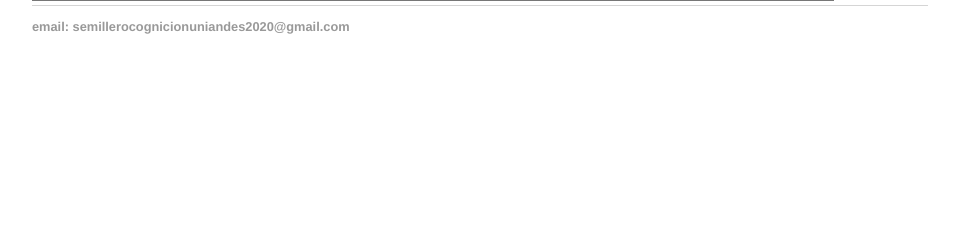
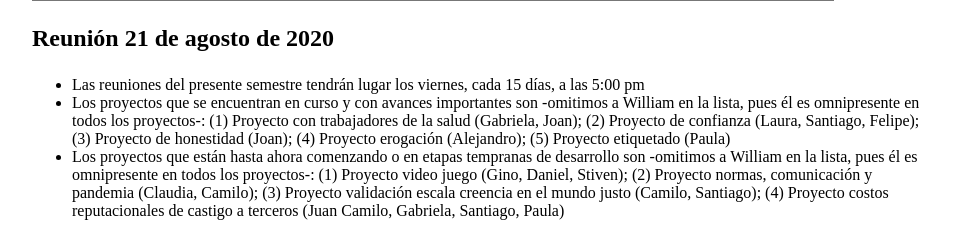
Before and after one commit to semillerocognicionuniandes2020/semillerocognicionuniandes2020.github.io, a plain HTML site: page index.html in a window 1280 px wide. Shown: the part 856-1097 px from the top of the page, without its empty margins (160-1119 px from the left). Before the commit the page ends 950 px from the top, so only its background shows below. Drawn offline with Linux system fonts and the light colour scheme; grey boxes are pictures that could not be loaded.

Commit message:
Update index.html

```diff
--- a/index.html
+++ b/index.html
@@ -19,6 +19,22 @@
 				<p></em> . <a href="/about"></a></p>
 		<iframe src="https://calendar.google.com/calendar/embed?height=600&amp;wkst=1&amp;bgcolor=%23ffffff&amp;ctz=America%2FBogota&amp;src=c2VtaWxsZXJvY29nbmljaW9udW5pYW5kZXMyMDIwQGdtYWlsLmNvbQ&amp;src=ZXMuY28jaG9saWRheUBncm91cC52LmNhbGVuZGFyLmdvb2dsZS5jb20&amp;color=%23039BE5&amp;color=%230B8043" style="border:solid 1px #777" width="800" height="600" frameborder="0" scrolling="no"></iframe>
 
+		<h2>Reunión 21 de agosto de 2020</h2>
+
+		<p>
+
+		<ul>
+
+		<li>Las reuniones del presente semestre tendrán lugar los viernes, cada 15 días, a las 5:00 pm </li>
+		<li>Los proyectos que se encuentran en curso y con avances importantes son -omitimos a William en la lista, pues él es omnipresente en todos los proyectos-: (1) Proyecto con trabajadores de la salud (Gabriela, Joan); (2) Proyecto de confianza (Laura, Santiago, Felipe); (3) Proyecto de honestidad (Joan); (4) Proyecto erogación (Alejandro); (5) Proyecto etiquetado (Paula) </li>
+		<li>Los proyectos que están hasta ahora comenzando o en etapas tempranas de desarrollo son -omitimos a William en la lista, pues él es omnipresente en todos los proyectos-: (1) Proyecto video juego (Gino, Daniel, Stiven); (2) Proyecto normas, comunicación y pandemia (Claudia, Camilo); (3) Proyecto validación escala creencia en el mundo justo (Camilo, Santiago); (4) Proyecto costos reputacionales de castigo a terceros (Juan Camilo, Gabriela, Santiago, Paula) </li>
+		</ul>
+
+		</p>
+
+
+
+
     		</div><!-- /.blurb -->
 		</div><!-- /.container -->
 		<footer>
```
